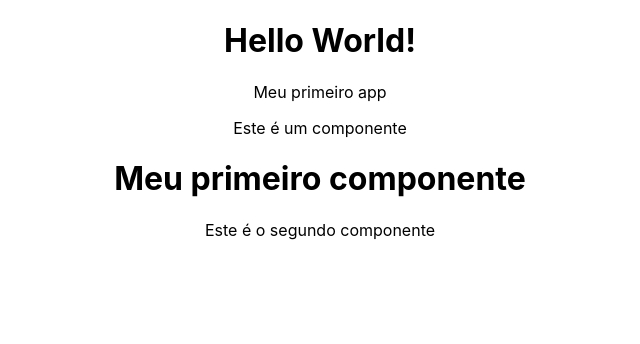
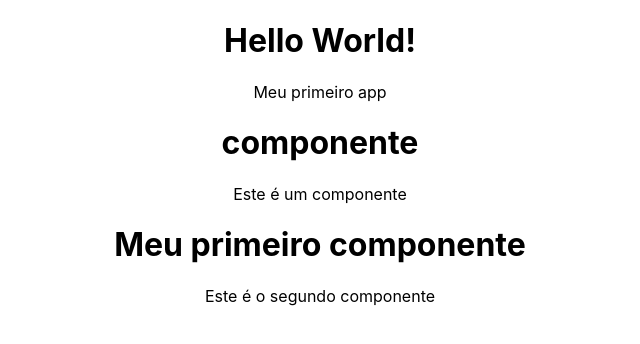
Before and after one commit to aefonso/projeto-react, a React (Create React App) app: page / in a window 1280 px wide. Shown: the top 344 px of the page, without its empty margins (320-960 px from the left). Built offline with nearby package versions, Linux system fonts and the light colour scheme.

Commit message:
feat: update

```diff
--- a/src/components/Frase.js
+++ b/src/components/Frase.js
@@ -1,6 +1,7 @@
 function Frase(){
   return(
     <div>
+      <h1>componente</h1>
       <p>Este é um componente</p>
     </div>
   )
```
